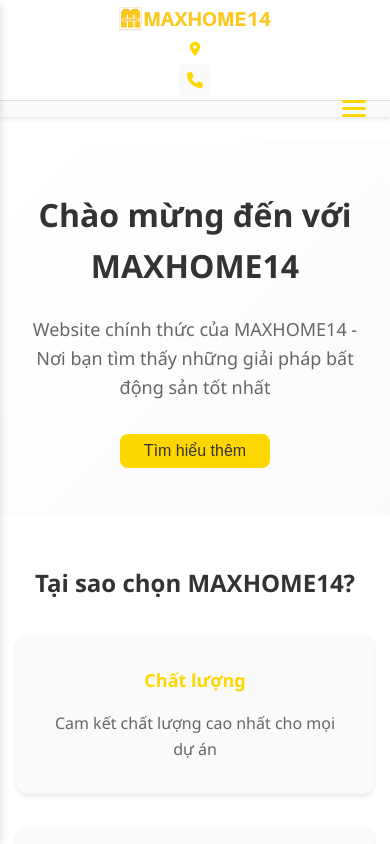
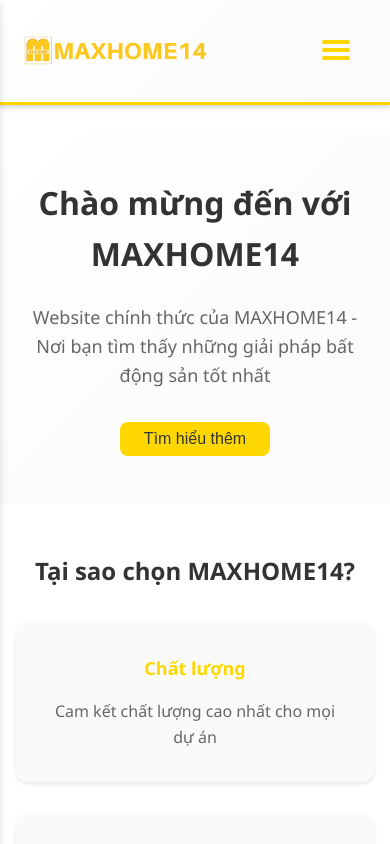
Before and after one commit to tranvantrung27/maxhome14, a React (Vite) app in the folder frontend/: page / in a window 390 px wide. Shown: the top 844 px of the page. Built offline with nearby package versions, Linux system fonts and the light colour scheme.

Commit message:
update ui mobilemobile

```diff
--- a/frontend/src/components/Header.css
+++ b/frontend/src/components/Header.css
@@ -15,7 +15,7 @@
 
 .header-top-content {
   display: flex;
-  justify-content: space-between;
+  justify-content: center;
   align-items: center;
 }
 
@@ -40,8 +40,10 @@
 
 /* Thanh dưới: Menu chức năng */
 .header-bottom {
-  background-color: var(--background-light);
-  padding: var(--spacing-md) 0;
+  background: linear-gradient(135deg, var(--primary-white) 0%, var(--background-light) 100%);
+  padding: var(--spacing-lg) 0;
+  border-bottom: 2px solid var(--primary-gold);
+  box-shadow: 0 2px 8px rgba(0, 0, 0, 0.1);
 }
 
 .logo {
@@ -56,19 +58,22 @@
   max-width: 200px;
 }
 
-/* Navigation Container */
+/* Navigation Container - Layout 3 cột */
 .nav-container {
   position: relative;
-  display: flex;
-  justify-content: center;
+  display: grid;
+  grid-template-columns: 200px 1fr 200px;
   align-items: center;
+  gap: var(--spacing-lg);
 }
 
 /* Desktop Navigation */
 .main-nav {
   display: flex;
   justify-content: center;
-  gap: var(--spacing-xl);
+  align-items: center;
+  gap: var(--spacing-lg);
+  flex-wrap: wrap;
 }
 
 /* Mobile Menu Toggle Button */
@@ -77,10 +82,16 @@
   background: none;
   border: none;
   cursor: pointer;
-  padding: var(--spacing-sm);
-  position: absolute;
-  right: 0;
+  padding: var(--spacing-md);
   z-index: 1001;
+  min-width: 48px; /* Touch target tối thiểu 48px */
+  min-height: 48px;
+  border-radius: var(--border-radius-sm);
+  transition: background-color 0.3s ease;
+}
+
+.mobile-menu-toggle:hover {
+  background-color: rgba(212, 175, 55, 0.1);
 }
 
 /* Hamburger Animation */
@@ -156,19 +167,23 @@
   height: 100%;
   background-color: var(--primary-white);
   box-shadow: var(--shadow-medium);
-  padding: var(--spacing-xl) 0;
+  padding: var(--spacing-xl) 0 var(--spacing-xl) 0;
   overflow-y: auto;
+  display: flex;
+  flex-direction: column;
 }
 
 .mobile-nav-link {
   display: flex;
   align-items: center;
-  gap: var(--spacing-md);
+  gap: var(--spacing-lg);
   text-decoration: none;
   color: var(--text-dark);
-  padding: var(--spacing-md) var(--spacing-xl);
+  padding: var(--spacing-lg) var(--spacing-xl);
   transition: all 0.3s ease;
   border-bottom: 1px solid var(--border-light);
+  min-height: 60px; /* Touch target 60px cho mobile */
+  font-size: var(--font-size-medium);
 }
 
 .mobile-nav-link:hover {
@@ -187,23 +202,165 @@
   font-size: var(--font-size-medium);
 }
 
+/* Mobile Phone CTA */
+.mobile-phone-cta {
+  display: flex;
+  align-items: center;
+  gap: var(--spacing-lg);
+  text-decoration: none;
+  margin: auto var(--spacing-lg) var(--spacing-xl) var(--spacing-lg);
+  padding: var(--spacing-xl);
+  background: linear-gradient(135deg, var(--primary-gold) 0%, #E6B800 100%);
+  border-radius: var(--border-radius-lg);
+  color: var(--primary-white);
+  transition: all 0.3s ease;
+  box-shadow: 0 6px 20px rgba(212, 175, 55, 0.4);
+  border: 3px solid rgba(255, 255, 255, 0.2);
+  min-height: 80px; /* Touch target lớn cho CTA quan trọng */
+  position: relative;
+  overflow: hidden;
+}
+
+.mobile-phone-cta::before {
+  content: '';
+  position: absolute;
+  top: 0;
+  left: 0;
+  right: 0;
+  bottom: 0;
+  background: linear-gradient(135deg, rgba(255,255,255,0.1) 0%, transparent 100%);
+  opacity: 0;
+  transition: opacity 0.3s ease;
+}
+
+.mobile-phone-cta:hover::before {
+  opacity: 1;
+}
+
+.mobile-phone-cta:hover {
+  transform: translateY(-3px);
+  box-shadow: 0 8px 25px rgba(212, 175, 55, 0.5);
+  background: linear-gradient(135deg, #E6B800 0%, var(--primary-gold) 100%);
+}
+
+/* Pulse animation cho phone CTA */
+.mobile-phone-cta {
+  animation: phonePulse 3s infinite;
+}
+
+@keyframes phonePulse {
+  0%, 100% {
+    box-shadow: 0 6px 20px rgba(212, 175, 55, 0.4);
+  }
+  50% {
+    box-shadow: 0 6px 20px rgba(212, 175, 55, 0.4), 0 0 0 10px rgba(212, 175, 55, 0.1);
+  }
+}
+
+.mobile-phone-cta i {
+  background: rgba(255, 255, 255, 0.2);
+  padding: var(--spacing-md);
+  border-radius: 50%;
+  font-size: 18px;
+  width: 50px;
+  height: 50px;
+  display: flex;
+  align-items: center;
+  justify-content: center;
+  color: var(--primary-white);
+}
+
+.phone-info {
+  display: flex;
+  flex-direction: column;
+  gap: 2px;
+}
+
+.phone-label {
+  font-size: var(--font-size-small);
+  font-weight: 500;
+  opacity: 0.9;
+  text-transform: uppercase;
+  letter-spacing: 0.5px;
+}
+
+.phone-number {
+  font-size: var(--font-size-large);
+  font-weight: 700;
+  letter-spacing: 1px;
+}
+
+/* Navigation Actions */
+.nav-actions {
+  display: flex;
+  justify-content: flex-end;
+  align-items: center;
+  gap: var(--spacing-md);
+}
+
+/* Desktop Phone Link */
+.nav-phone-link {
+  display: flex;
+  align-items: center;
+  gap: var(--spacing-sm);
+  text-decoration: none;
+  color: var(--primary-white);
+  background: linear-gradient(135deg, var(--primary-gold) 0%, #E6B800 100%);
+  padding: var(--spacing-sm) var(--spacing-md);
+  border-radius: var(--border-radius-md);
+  font-weight: 600;
+  font-size: var(--font-size-small);
+  transition: all 0.3s ease;
+  box-shadow: 0 2px 4px rgba(212, 175, 55, 0.3);
+}
+
+.nav-phone-link:hover {
+  transform: translateY(-2px);
+  box-shadow: 0 4px 8px rgba(212, 175, 55, 0.4);
+  background: linear-gradient(135deg, #E6B800 0%, var(--primary-gold) 100%);
+}
+
+.nav-phone-link i {
+  font-size: 14px;
+}
+
+.nav-phone-link span {
+  font-weight: 600;
+}
+
 .nav-link {
   text-decoration: none;
   color: var(--text-dark);
   font-weight: 600;
-  padding: var(--spacing-sm) var(--spacing-lg);
-  border-radius: var(--border-radius-sm);
+  padding: var(--spacing-md) var(--spacing-lg);
+  border-radius: var(--border-radius-md);
   transition: all 0.3s ease;
-  text-transform: uppercase;
   font-size: var(--font-size-small);
-  letter-spacing: 0.5px;
+  letter-spacing: 0.3px;
+  position: relative;
+  white-space: nowrap;
+}
+
+.nav-link::after {
+  content: '';
+  position: absolute;
+  bottom: 0;
+  left: 50%;
+  width: 0;
+  height: 2px;
+  background: linear-gradient(90deg, var(--primary-gold), #E6B800);
+  transition: all 0.3s ease;
+  transform: translateX(-50%);
 }
 
 .nav-link:hover {
   color: var(--primary-gold);
-  background-color: var(--primary-white);
-  transform: translateY(-1px);
-  box-shadow: var(--shadow-light);
+  background-color: rgba(212, 175, 55, 0.1);
+  transform: translateY(-2px);
+}
+
+.nav-link:hover::after {
+  width: 80%;
 }
 
 .phone-link {
@@ -236,8 +393,13 @@
   color: var(--primary-gold);
 }
 
-/* Tablet và Mobile breakpoints */
-@media (max-width: 992px) {
+/* Large tablet */
+@media (max-width: 1200px) {
+  .nav-container {
+    grid-template-columns: 180px 1fr 180px;
+    gap: var(--spacing-md);
+  }
+
   .main-nav {
     gap: var(--spacing-md);
   }
@@ -248,27 +410,53 @@
   }
 }
 
-@media (max-width: 768px) {
-  .header-top-content {
-    flex-direction: column;
+/* Tablet */
+@media (max-width: 992px) {
+  .nav-container {
+    grid-template-columns: 150px 1fr 150px;
     gap: var(--spacing-sm);
   }
 
-  .header-info {
-    flex-direction: column;
+  .main-nav {
     gap: var(--spacing-sm);
   }
 
-  .address span {
+  .nav-link {
+    padding: var(--spacing-xs) var(--spacing-sm);
+    font-size: 12px;
+  }
+
+  .nav-phone-link span {
     display: none;
   }
 
-  .phone-link span {
+  .nav-phone-link {
+    padding: var(--spacing-sm);
+    border-radius: 50%;
+    min-width: 40px;
+    min-height: 40px;
+    justify-content: center;
+  }
+}
+
+@media (max-width: 768px) {
+  /* Ẩn header top trên mobile để tiết kiệm không gian */
+  .header-top {
     display: none;
   }
 
-  .phone-link {
-    padding: var(--spacing-sm);
+  /* Mobile-optimized header bottom */
+  .header-bottom {
+    padding: var(--spacing-md) 0;
+    border-bottom: 3px solid var(--primary-gold); /* Đậm hơn trên mobile */
+  }
+
+  /* Mobile layout: quay về flexbox */
+  .nav-container {
+    display: flex;
+    justify-content: space-between;
+    align-items: center;
+    padding: 0 var(--spacing-sm); /* Thêm padding cho mobile */
   }
 
   /* Ẩn desktop nav, hiện mobile toggle */
@@ -276,35 +464,97 @@
     display: none;
   }
 
+  .nav-phone-link {
+    display: none;
+  }
+
   .mobile-menu-toggle {
-    display: block;
+    display: flex; /* Đổi thành flex để center hamburger */
+    align-items: center;
+    justify-content: center;
   }
 
   .mobile-nav {
     display: block;
   }
 
-  /* Điều chỉnh logo size trên mobile */
+  /* Logo mobile-first */
+  .logo {
+    flex-shrink: 0; /* Không cho logo bị nén */
+  }
+
   .logo img {
-    height: 35px;
+    height: 40px; /* Tăng size logo trên mobile */
+  }
+
+  /* Mobile nav content full width trên điện thoại nhỏ */
+  .mobile-nav-content {
+    width: 100%;
+    max-width: 320px;
   }
 }
 
-/* Mobile nhỏ */
+/* Mobile nhỏ - Priority cho UX */
 @media (max-width: 480px) {
-  .header-top {
-    padding: var(--spacing-xs) 0;
+  .header-bottom {
+    padding: var(--spacing-lg) var(--spacing-sm);
   }
 
-  .header-bottom {
-    padding: var(--spacing-sm) 0;
+  .nav-container {
+    padding: 0;
   }
 
   .mobile-nav-content {
-    width: 100%;
+    width: 100vw; /* Full viewport width */
+    max-width: none;
   }
 
   .logo img {
-    height: 30px;
+    height: 36px; /* Giữ logo đủ lớn để nhận diện */
+  }
+
+  /* Hamburger lớn hơn cho thumb touch */
+  .hamburger {
+    width: 28px;
+    height: 22px;
+  }
+
+  .hamburger span {
+    height: 4px; /* Đậm hơn cho dễ nhìn */
+  }
+
+  /* Mobile phone CTA chiếm toàn bộ chiều rộng */
+  .mobile-phone-cta {
+    margin: auto var(--spacing-sm) var(--spacing-lg) var(--spacing-sm);
+    padding: var(--spacing-xl) var(--spacing-lg);
+    text-align: center;
+    justify-content: center;
+  }
+
+  .phone-number {
+    font-size: 18px; /* Lớn hơn cho dễ đọc */
   }
 }
+
+/* Mobile cực nhỏ */
+@media (max-width: 360px) {
+  .logo img {
+    height: 32px;
+  }
+
+  .mobile-nav-link {
+    padding: var(--spacing-md) var(--spacing-md);
+    min-height: 56px;
+  }
+
+  .mobile-phone-cta {
+    gap: var(--spacing-md);
+    padding: var(--spacing-lg) var(--spacing-md);
+  }
+
+  .mobile-phone-cta i {
+    width: 45px;
+    height: 45px;
+    font-size: 16px;
+  }
+}
--- a/frontend/src/components/Header.tsx
+++ b/frontend/src/components/Header.tsx
@@ -19,9 +19,6 @@ const Header = () => {
              <div className="header-top">
          <div className="container">
            <div className="header-top-content">
-                           <Link to="/" className="logo">
-                 <img src="/assets/logo/maxhome14.png" alt="MAXHOME14 Logo" />
-               </Link>
              <div className="header-info">
                <div className="address">
                  <i className="fas fa-map-marker-alt"></i>
@@ -40,6 +37,28 @@ const Header = () => {
        <div className="header-bottom">
          <div className="container">
            <div className="nav-container">
+             {/* Logo */}
+             <Link to="/" className="logo">
+               <img src="/assets/logo/maxhome14.png" alt="MAXHOME14 Logo" />
+             </Link>
+
+             {/* Desktop Navigation */}
+             <nav className="main-nav desktop-nav">
+               <Link to="/" className="nav-link">Trang chủ</Link>
+               <Link to="/projects" className="nav-link">Công trình thiết kế</Link>
+               <Link to="/construction" className="nav-link">Công trình thi công</Link>
+               <Link to="/interior" className="nav-link">Nội thất</Link>
+               <Link to="/about" className="nav-link">Giới thiệu</Link>
+               <Link to="/contact" className="nav-link">Liên hệ</Link>
+             </nav>
+
+             {/* Desktop Phone Link */}
+             <div className="nav-actions">
+               <a href="tel:0979808278" className="nav-phone-link">
+                 <i className="fas fa-phone"></i>
+                 <span>0979 808 278</span>
+               </a>
+
                {/* Hamburger Menu Button - chỉ hiện trên mobile */}
                <button
                  className="mobile-menu-toggle"
@@ -52,16 +71,7 @@ const Header = () => {
                    <span></span>
                  </span>
                </button>
-
-             {/* Desktop Navigation */}
-             <nav className="main-nav desktop-nav">
-               <Link to="/" className="nav-link">Trang chủ</Link>
-               <Link to="/projects" className="nav-link">Công trình thiết kế</Link>
-               <Link to="/construction" className="nav-link">Công trình thi công</Link>
-               <Link to="/interior" className="nav-link">Nội thất</Link>
-               <Link to="/about" className="nav-link">Giới thiệu</Link>
-               <Link to="/contact" className="nav-link">Liên hệ</Link>
-             </nav>
+             </div>
 
              {/* Mobile Navigation */}
              <nav className={`mobile-nav ${isMobileMenuOpen ? 'open' : ''}`}>
@@ -91,6 +101,15 @@ const Header = () => {
                    <i className="fas fa-phone-alt"></i>
                    <span>Liên hệ</span>
                  </Link>
+
+                 {/* Phone CTA trong mobile menu */}
+                 <a href="tel:0979808278" className="mobile-phone-cta" onClick={closeMobileMenu}>
+                   <i className="fas fa-phone"></i>
+                   <div className="phone-info">
+                     <span className="phone-label">Hotline</span>
+                     <span className="phone-number">0979 808 278</span>
+                   </div>
+                 </a>
                </div>
              </nav>
            </div>
```
Lines whose indentation alone changed are shown as unchanged.
